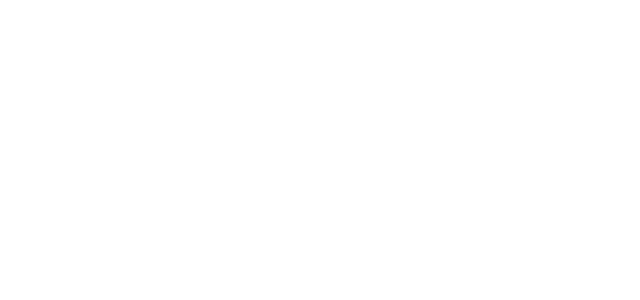
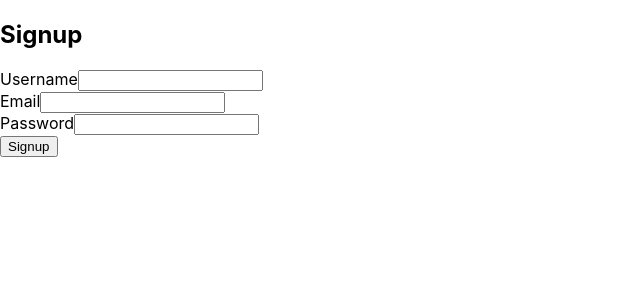
Before and after one commit to ChaseNaidoo/PocketDerma, a React (Create React App) app in the folder skin_disease_model/frontend/: page /signup in a window 1280 px wide. Before the commit this address had no page. Shown: the top 300 px of the page, without its empty margins (0-640 px from the left). Built offline with nearby package versions, Linux system fonts and the light colour scheme.

Commit message:
Added signup component

```diff
--- a/skin_disease_model/frontend/src/App.js
+++ b/skin_disease_model/frontend/src/App.js
@@ -2,12 +2,14 @@
 import { BrowserRouter as Router, Route, Routes, Navigate } from 'react-router-dom';
 import Login from './login';
 import { ImageUpload } from './home';
+import Signup from './signup';
 
 function App() {
   return (
     <Router>
       <div className="App">
         <Routes>
+          <Route path="/signup" element={<Signup />} />
           <Route path="/login" element={<Login />} />
           <Route path="/imageupload" element={<ImageUpload />} />
           <Route path="/" element={<Navigate to="/login" />} />
--- a/skin_disease_model/frontend/src/login.js
+++ b/skin_disease_model/frontend/src/login.js
@@ -1,13 +1,13 @@
 import React, { useState } from 'react';
 import axios from 'axios';
-import { useNavigate } from 'react-router-dom';
+import { useNavigate, Link } from 'react-router-dom';
 
 const Login = () => {
     const [username, setUsername] = useState('');
     const [password, setPassword] = useState('');
     const [error, setError] = useState('');
     const [loading, setLoading] = useState(false);
-    const history = useNavigate();
+    const navigate = useNavigate();
 
     const handleLogin = async (e) => {
         e.preventDefault();
@@ -24,7 +24,7 @@
             });
             localStorage.setItem('token', response.data.access_token);
             console.log('Login successful');
-            history('/');
+            navigate('/'); // Use navigate instead of history
         } catch (error) {
             setError('Invalid username or password');
             console.error('Login failed', error);
@@ -60,6 +60,7 @@
                 </button>
                 {error && <div>{error}</div>}
             </form>
+            <p>Don't have an account? <Link to="/signup">Signup</Link></p> {/* Add this line */}
         </div>
     );
 };
--- /dev/null
+++ b/skin_disease_model/frontend/src/signup.js
@@ -0,0 +1,73 @@
+import React, { useState } from 'react';
+import axios from 'axios';
+
+const Signup = () => {
+  const [formData, setFormData] = useState({
+    username: '',
+    email: '',
+    password: '',
+  });
+
+  const [error, setError] = useState('');
+  const [success, setSuccess] = useState('');
+
+  const handleChange = (e) => {
+    setFormData({
+      ...formData,
+      [e.target.name]: e.target.value,
+    });
+  };
+
+  const handleSubmit = async (e) => {
+    e.preventDefault();
+    setError('');
+    setSuccess('');
+
+    try {
+      await axios.post('http://localhost:8000/signup', formData); // Removed response variable
+      setSuccess('Signup successful!');
+    } catch (err) {
+      setError('Signup failed. Please try again.');
+    }
+  };
+
+  return (
+    <div>
+      <h2>Signup</h2>
+      <form onSubmit={handleSubmit}>
+        <div>
+          <label>Username</label>
+          <input
+            type="text"
+            name="username"
+            value={formData.username}
+            onChange={handleChange}
+          />
+        </div>
+        <div>
+          <label>Email</label>
+          <input
+            type="email"
+            name="email"
+            value={formData.email}
+            onChange={handleChange}
+          />
+        </div>
+        <div>
+          <label>Password</label>
+          <input
+            type="password"
+            name="password"
+            value={formData.password}
+            onChange={handleChange}
+          />
+        </div>
+        <button type="submit">Signup</button>
+      </form>
+      {error && <p style={{ color: 'red' }}>{error}</p>}
+      {success && <p style={{ color: 'green' }}>{success}</p>}
+    </div>
+  );
+};
+
+export default Signup;
```
